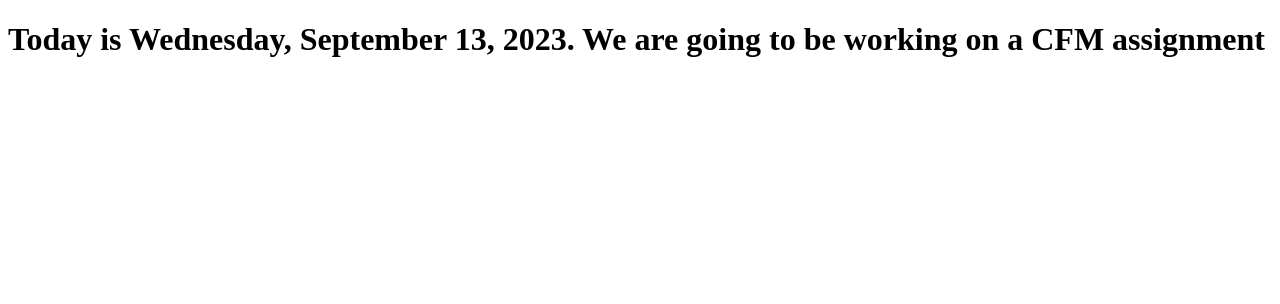
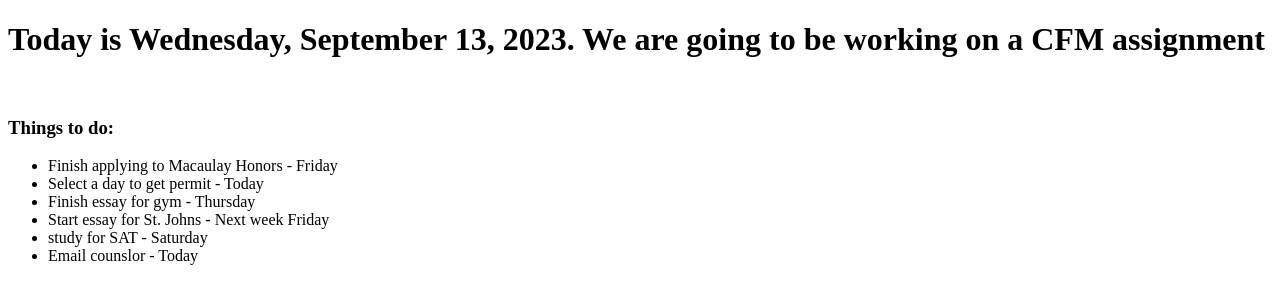
Before and after one commit to hamidatania/seniorPortfolio.github.io, a plain HTML site: page index.html in a window 1280 px wide. Drawn offline with Linux system fonts and the light colour scheme.

Commit message:
Update index.html

```diff
--- a/index.html
+++ b/index.html
@@ -10,6 +10,16 @@
 
 <body>
   <h1>Today is Wednesday, September 13, 2023. We are going to be working on a CFM assignment</h1>
+  <br>
+  <h3> Things to do:</h3>
+  <ul>
+  <li>Finish applying to Macaulay Honors - Friday</li>
+  <li>Select a day to get permit - Today</li>
+  <li>Finish essay for gym - Thursday</li>
+  <li>Start essay for St. Johns - Next week Friday</li>
+  <li>study for SAT - Saturday</li>
+  <li>Email counslor - Today</li>
+</ul>
 </body>
 
 
```
